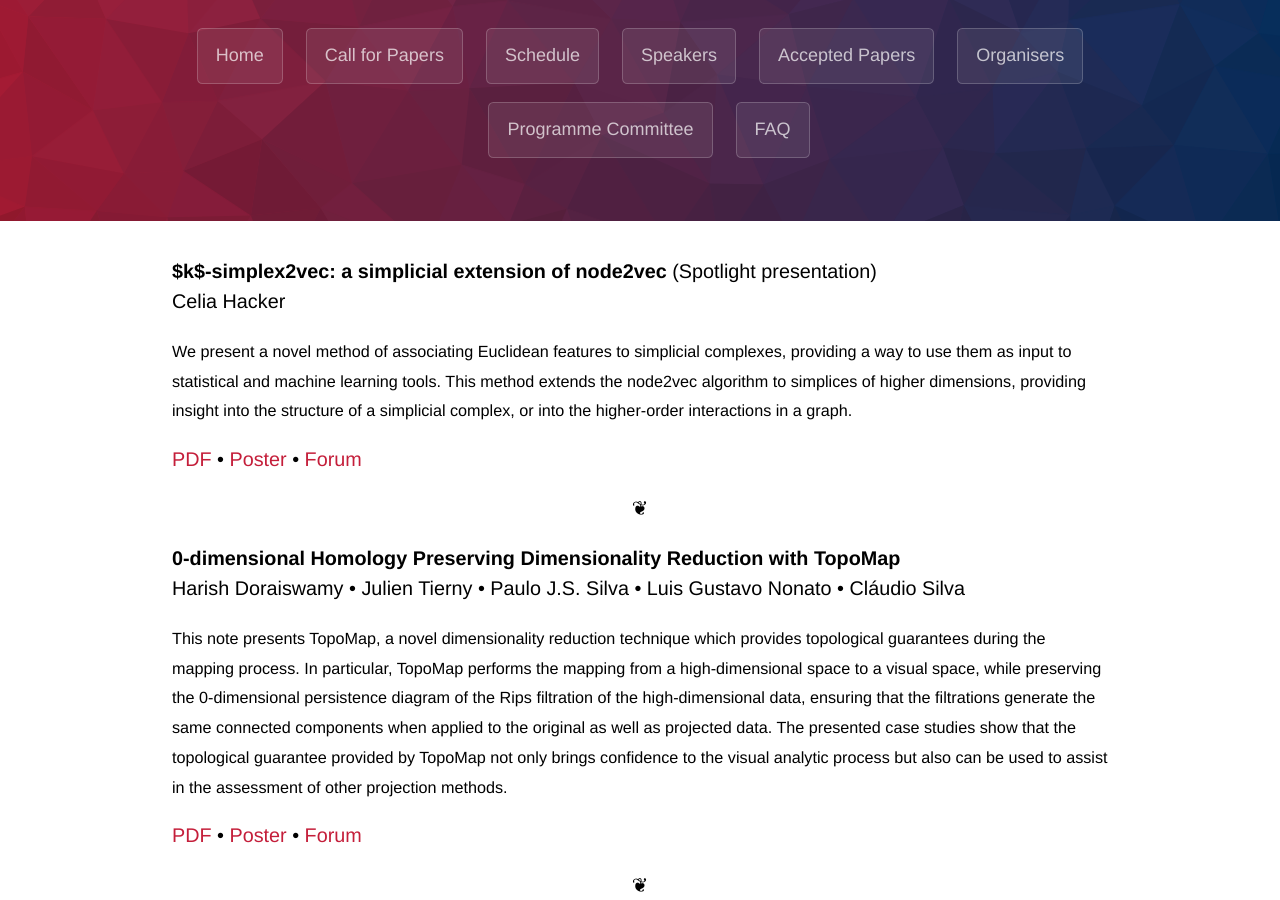
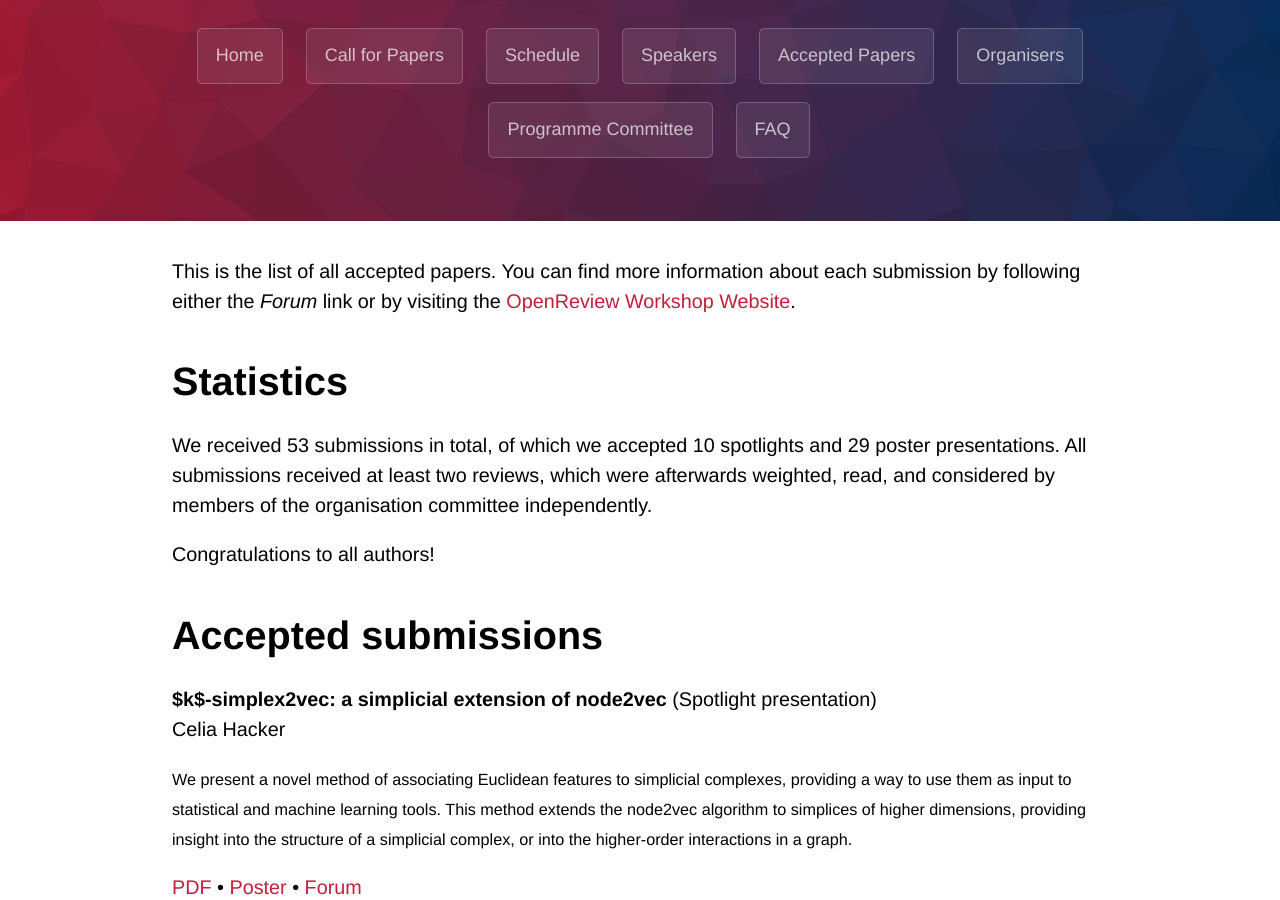
Before and after one commit to tda-in-ml/tda-in-ml.github.io, a Jekyll site: the page built from papers.md, in a window 1280 px wide and 900 px high, scrolled down 281 px. Built offline with Jekyll 4.4.1, drawn with Linux system fonts in a browser that asks for light colours; some web fonts are replaced.

Commit message:
Extended papers page

```diff
--- a/papers.md
+++ b/papers.md
@@ -1,6 +1,21 @@
 ---
 layout: default
 ---
+
+This is the list of all accepted papers. You can find more information
+about each submission by following either the *Forum* link or by
+visiting the [OpenReview Workshop Website](https://openreview.net/group?id=NeurIPS.cc/2020/Workshop/TDA_and_Beyond).
+
+# Statistics
+
+We received 53 submissions in total, of which we accepted 10 spotlights
+and 29 poster presentations. All submissions received at least two
+reviews, which were afterwards weighted, read, and considered by members
+of the organisation committee independently.
+
+Congratulations to all authors!
+
+# Accepted submissions
 
 **$k$-simplex2vec: a simplicial extension of node2vec** (Spotlight presentation)<br />
 Celia Hacker<br />
```
